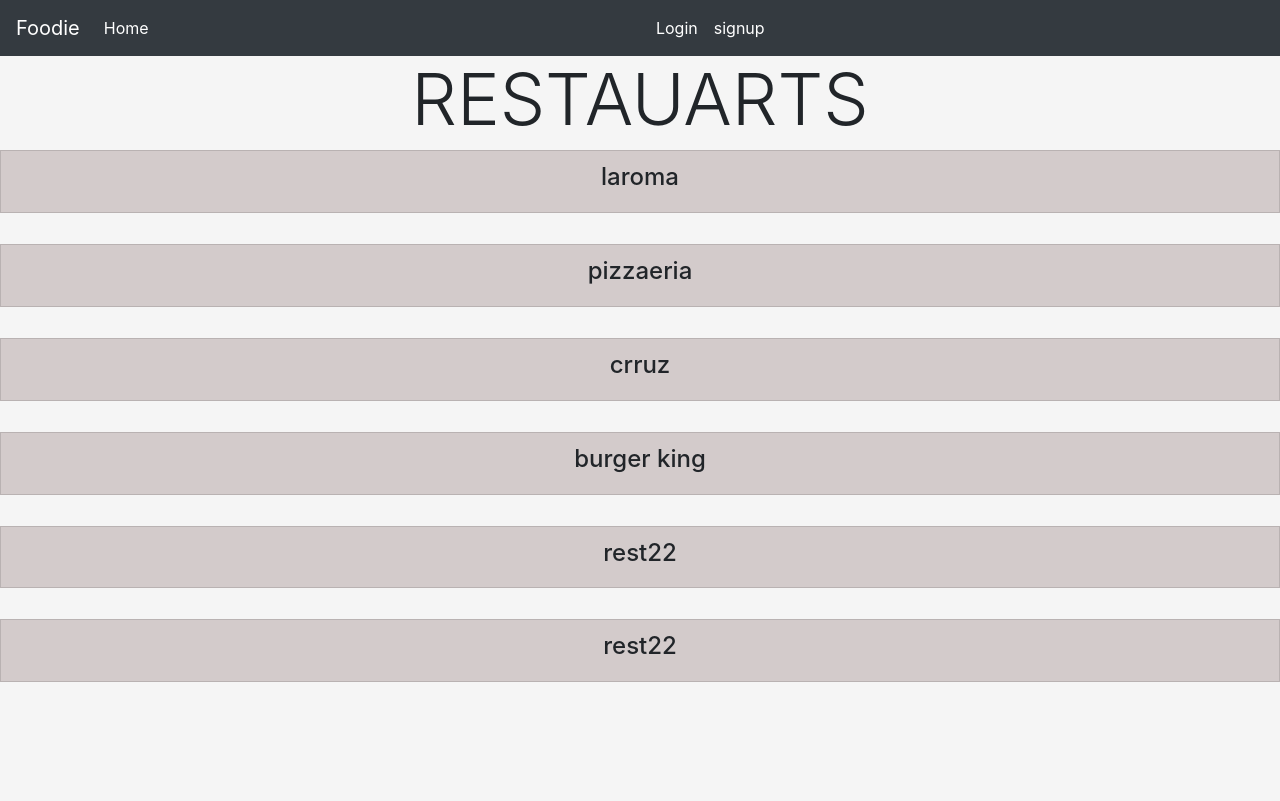
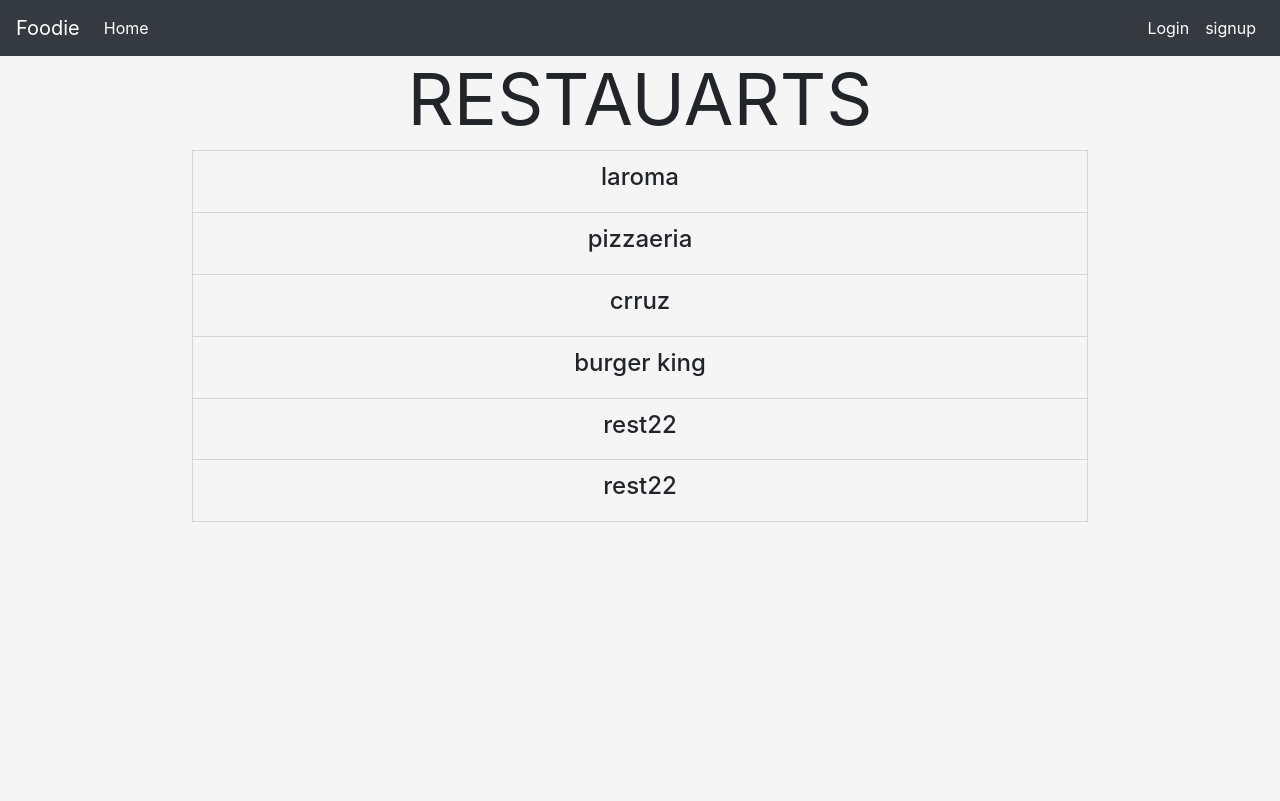
Before and after one commit to navjotchaudhary/FoodApp, a Django app: page / in a window 1280 px wide. Before the commit the page ends 682 px from the top, so only its background shows below. Run offline with Django 3.2, Linux system fonts and the light colour scheme; data comes from the database, SQL or seed files in the repository; both versions use the stored data as it was after the commit; some libraries are stand-ins or nearby versions.

Commit message:
final changes

```diff
--- a/template/common.html
+++ b/template/common.html
@@ -36,11 +36,11 @@
 
 
         </ul>
-          <ul class="form-inline my-2 my-lg-0 navbar-nav mr-auto">
+          <ul class="form-inline my-2 my-lg-0 navbar-nav " >
 
           {% if request.user.is_authenticated %}
 
-                      <li class="nav-item">
+                      <li class="nav-item  navbar-text">
                              <a class= "nav-link active" href="{% url 'accounts:logout' %}">     Hi  {{ user.username }}!
                                   Logout
                               </a>
--- a/template/home.html
+++ b/template/home.html
@@ -4,18 +4,20 @@
 {% block title %}	foodie  {% endblock  %}
 {% block body %}
 
-<h3 class="display-3 center px-2" style="text-align: center;"> RESTAUARTS</h3> {% if request.user.is_superuser %}
+<h3 class="display-3 center px-2" style="text-align: center;"> <b>RESTAUARTS</b></h3> {% if request.user.is_superuser %}
 
 <a href=http://127.0.0.1:8000/admin/product/restaurant/add/> ADD new</a>
-<ul  class="list-group">
+<div style="">
+<ul  class="list-group" style="">
 {% endif %}
 	{% for r in res %}
-	<li class="list-group-item mt-2 " style="background-color:rgb(211, 203, 203);text-align: center;"><a class="stretched-link" style='color:darkslategray' href="product/{{ r }}">  </a><h4>{{ r }}</h4></li>
+	<li class="list-group-item " onMouseOver="this.style.background='silver'"
+	onMouseOut="this.style.background='whitesmoke'"  style="margin-left: 15%;width:70%;background-color:whitesmoke;text-align: center;"><a class="stretched-link" style='color:darkslategray' href="product/{{ r }}">  </a><h4>{{ r }}</h4></li>
 
 
 </ul>
+</div>
 
-<br>
    {%  endfor %}
 
  {% endblock  %}
```
Also changed, not shown: db.sqlite3.
